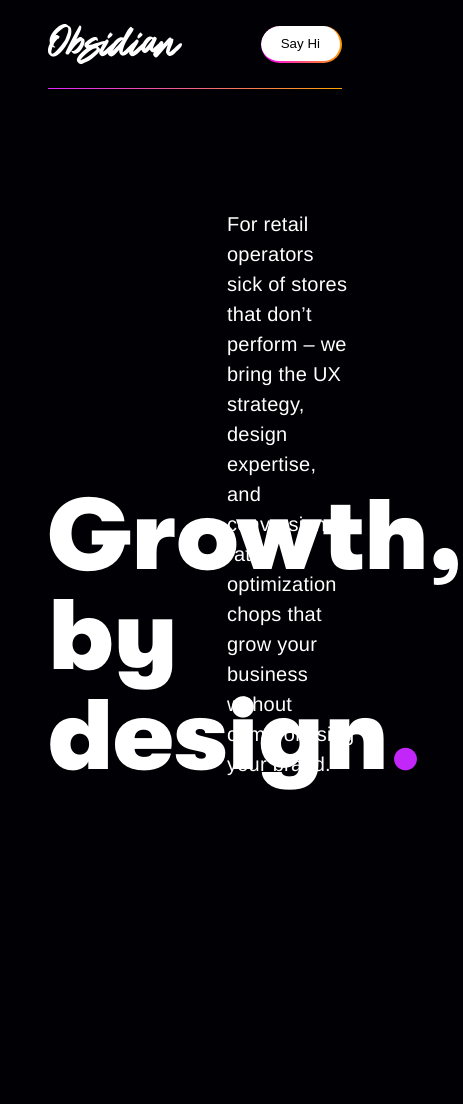
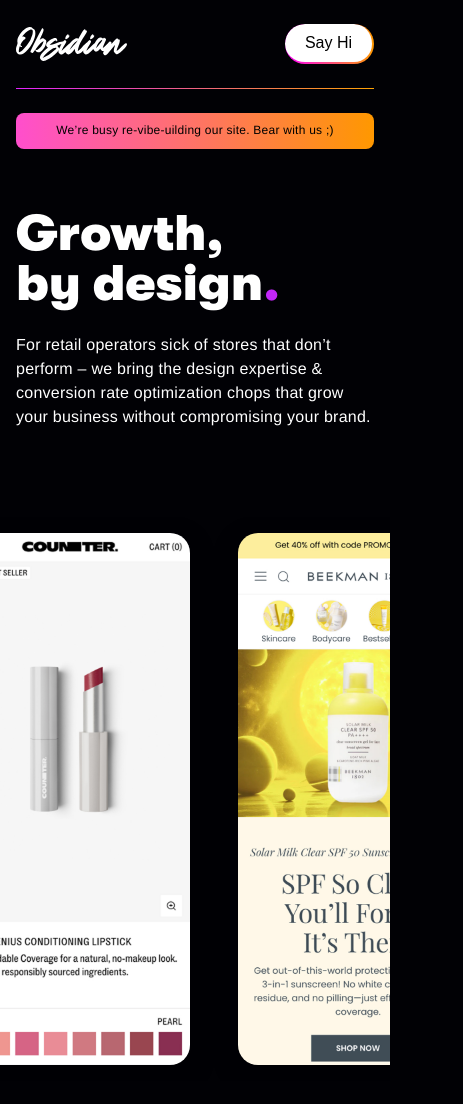
Before and after one commit to itomblack/obsidian-site, a React (Create React App) app: page / in a window 390 px wide. Shown: the top 1104 px of the page, 463 px wide, since content can reach past the window. After the commit the page ends 1081 px from the top, so only its background shows below. Built offline with nearby package versions, Linux system fonts and the light colour scheme; a web font is replaced by a local one.

Commit message:
description here

```diff
--- /dev/null
+++ b/src/components/AnnouncementBanner.css
@@ -0,0 +1,21 @@
+.announcement-banner {
+  background: linear-gradient(90deg, #ff4ecd, #ff9800); /* pink to orange gradient */
+  color: black;
+  text-align: center;
+  padding: 10px 20px;
+  font-weight: 400;
+  border-radius: 8px;
+  margin: 24px 0 16px 0;
+}
+
+.announcement-banner p {
+  margin: 0;
+  font-family: inherit;
+  width: 100%;
+}
+
+@media (max-width: 720px) {
+  .announcement-banner p {
+    font-size: 12px;
+  }
+}
--- /dev/null
+++ b/src/components/AnnouncementBanner.jsx
@@ -0,0 +1,12 @@
+import React from "react";
+import "./AnnouncementBanner.css";
+
+export default function AnnouncementBanner() {
+  return (
+    <div className="section-inset">
+      <div className="announcement-banner">
+        <p>We’re busy re-vibe-uilding our site. Bear with us ;)</p>
+      </div>
+    </div>
+  );
+}
--- a/src/components/Button.jsx
+++ b/src/components/Button.jsx
@@ -1,8 +1,25 @@
 import React from 'react';
 import './Button.css';
 
-export default function Button({ label, onClick }) {
+export default function Button({ label, onClick, href, target }) {
+  // If an href is provided, render as a link
+  if (href) {
+    return (
+      <a
+        href={href}
+        target={target} // optional for external links
+        rel={target === '_blank' ? 'noopener noreferrer' : undefined}
+        className="button"
+      >
+        {label}
+      </a>
+    );
+  }
+
+  // Otherwise, render as a standard button
   return (
-    <button className="button" onClick={onClick}>{label}</button>
+    <button className="button" onClick={onClick}>
+      {label}
+    </button>
   );
 }
--- a/src/components/HeroCarousel.css
+++ b/src/components/HeroCarousel.css
@@ -1,36 +1,40 @@
 :root {
-  --item-width: 18vw;           /* nice round sizing; ~6 visible on desktop */
+  --item-width: 18vw;           /* ~6 visible on desktop */
   --item-aspect-w: 230;
   --item-aspect-h: 510;
-  --gap: 48px;                  /* even spacing */
+  --gap: 48px;                  /* desktop gap */
+  --carousel-speed: 3s;         /* fallback; JS will override per-prop */
 }
 
 .carousel {
   width: 100%;
   overflow: hidden;
+  position: relative;
   user-select: none;
   -webkit-user-select: none;
-  position: relative;
 }
 
-/* Track no longer uses CSS animations; rAF drives transform */
+/* Two-group marquee. CSS animation drives translate; JS sets --half to exact px. */
 .carousel__track {
   display: flex;
   flex-wrap: nowrap;
+  gap: var(--gap);
+  padding-inline: var(--gap); /* even spacing at edges */
   will-change: transform;
   transform: translate3d(0,0,0);
-  padding-inline: var(--gap); /* space at the edges */
+  animation: marquee var(--carousel-speed) linear infinite;
 }
 
-/* Each group maintains its natural width and holds the spacing */
+/* Each group keeps its natural width and holds spacing between items */
 .carousel__group {
   display: flex;
   gap: var(--gap);
   flex: 0 0 auto; /* don't shrink */
 }
 
+/* Extra spacing between the duplicated groups (the seam) */
 .carousel__group + .carousel__group {
-  margin-left: var(--gap); /* space between duplicated groups */
+  margin-left: var(--gap);
 }
 
 .carousel__item {
@@ -49,6 +53,93 @@
   display: block;
 }
 
+@keyframes marquee {
+  from { transform: translate3d(0,0,0); }
+  to   { transform: translate3d(calc(-1 * var(--half, 50%)),0,0); }
+}
+
 @media (max-width: 720px) {
   :root { --item-width: 44vw; }
 }
+:root {
+  --gap: 48px;         /* desktop spacing */
+  --item: 240px;       /* fixed px width = zero rounding drift */
+  --ar-w: 230;
+  --ar-h: 510;
+  --speed: 30s;        /* one full pass for a single group */
+}
+
+.scroller {
+  width: 100%;
+  overflow: hidden;
+  position: relative;
+  user-select: none;
+  -webkit-user-select: none;
+  padding-inline: var(--gap); /* even edge padding on the stationary wrapper */
+  /* optional: soft edge fade */
+  /* -webkit-mask-image: linear-gradient(
+    to right,
+    transparent 0,
+    black 40px,
+    black calc(100% - 40px),
+    transparent 100%
+  );
+  mask-image: linear-gradient(
+    to right,
+    transparent 0,
+    black 40px,
+    black calc(100% - 40px),
+    transparent 100%
+  ); */
+}
+
+/* Belt = two identical groups side-by-side */
+.scroller__belt {
+  display: flex;
+  width: max-content;
+  will-change: transform;
+  animation: scroll var(--speed) linear infinite;
+}
+
+.scroller:hover .scroller__belt { animation-play-state: paused; }
+
+.scroller__group {
+  display: flex;
+  gap: var(--gap);
+  flex: 0 0 auto; /* keep natural width */
+}
+
+/* IMPORTANT: no extra margin/padding between groups; halves must be identical */
+
+.scroller__item {
+  list-style: none;
+  flex: 0 0 var(--item);
+  aspect-ratio: var(--ar-w) / var(--ar-h);
+  border-radius: 20px;
+  overflow: hidden;
+  background: #0b0b10;
+  box-shadow: 0 8px 24px rgba(0,0,0,.35);
+}
+
+.scroller__item img {
+  width: 100%;
+  height: 100%;
+  display: block;
+  object-fit: cover;
+}
+
+@keyframes scroll {
+  from { transform: translate3d(0, 0, 0); }
+  to   { transform: translate3d(-50%, 0, 0); }
+}
+
+@media (prefers-reduced-motion: reduce) {
+  .scroller__belt { animation: none; transform: none; }
+}
+
+@media (max-width: 720px) {
+  :root {
+    --item: 44vw;  /* can switch to vw on small screens */
+    --gap: 20px;
+  }
+}
--- a/src/components/HeroCarousel.jsx
+++ b/src/components/HeroCarousel.jsx
@@ -1,137 +1,67 @@
 // src/components/HeroCarousel.jsx
-import React, { useMemo, useRef, useLayoutEffect, useEffect, useState } from 'react';
-import './HeroCarousel.css';
+import React, { useMemo } from "react";
+import "./HeroCarousel.css";
 
-/**
- * Props (all optional):
- *  - speed: seconds for one full loop (default 50s)
- *  - itemWidth: CSS length (default '18vw')
- *  - aspect: [w, h] for aspect-ratio (default [230, 510])
- */
 export default function HeroCarousel({
-  speed = 30,
-  itemWidth = '18vw',
-  aspect = [230, 510],
+  speed = "30s",        // CSS animation duration
+  item = "240px",       // fixed px = zero jumps
+  gap = "48px",
+  aspect = [230, 510],  // w/h for aspect-ratio
 }) {
-  // Load images from folder: support both Vite and Webpack/CRA
+  // Load images from folder
   const imgs = useMemo(() => {
     try {
-      if (typeof import.meta !== 'undefined' && typeof import.meta.glob === 'function') {
-        const modules = import.meta.glob('../assets/img-hero-carousel/*.{png,jpg,jpeg,webp,gif,svg}', { eager: true });
-        return Object.keys(modules).sort().map((k) => modules[k]?.default ?? modules[k]);
+      if (typeof import.meta !== "undefined" && typeof import.meta.glob === "function") {
+        const modules = import.meta.glob(
+          "../assets/img-hero-carousel/*.{png,jpg,jpeg,webp,gif,svg}",
+          { eager: true }
+        );
+        return Object.keys(modules)
+          .sort()
+          .map((k) => modules[k]?.default ?? modules[k]);
       }
     } catch (_) {}
     try {
-      const ctx = require.context('../assets/img-hero-carousel', false, /\.(png|jpe?g|webp|gif|svg)$/i);
+      const ctx = require.context(
+        "../assets/img-hero-carousel",
+        false,
+        /\.(png|jpe?g|webp|gif|svg)$/i
+      );
       return ctx.keys().sort().map((k) => ctx(k)?.default ?? ctx(k));
     } catch (e) {
-      console.warn('[HeroCarousel] No images found in src/assets/img-hero-carousel', e);
+      console.warn("[HeroCarousel] No images found", e);
       return [];
     }
   }, []);
 
-  const trackRef = useRef(null);
-  const groupRef = useRef(null);
+  // Duplicate once for seamless belt
+  const dup = [...imgs];
 
-  // measured width of one group, and animation state
-  const halfRef = useRef(0);
-  const xRef = useRef(0);
-  const lastRef = useRef(0);
-  const rafRef = useRef(0);
-  const pausedRef = useRef(false);
-
-  // Measure group width -> set halfRef
-  useLayoutEffect(() => {
-    const setHalf = () => {
-      if (!groupRef.current) return;
-      const half = groupRef.current.offsetWidth;
-      halfRef.current = half;
-    };
-    setHalf();
-    const ro = new ResizeObserver(setHalf);
-    if (groupRef.current) ro.observe(groupRef.current);
-    window.addEventListener('resize', setHalf);
-    return () => {
-      window.removeEventListener('resize', setHalf);
-      ro.disconnect();
-    };
-  }, []);
-
-  // rAF animation (seamless, no keyframe reset)
-  useEffect(() => {
-    if (!trackRef.current) return;
-    let running = true;
-
-    const step = (ts) => {
-      if (!running) return;
-      if (!pausedRef.current) {
-        const half = halfRef.current || 1;
-        const pxPerSec = half / Math.max(speed, 0.001); // pixels per second
-        const last = lastRef.current || ts;
-        const dt = Math.min(0.05, (ts - last) / 1000);  // clamp to avoid jumps if tab was inactive
-        lastRef.current = ts;
-
-        // advance by velocity
-        xRef.current += pxPerSec * dt;
-
-        // wrap seamlessly (handle overshoot in one frame)
-        if (xRef.current >= half) {
-          xRef.current = xRef.current % half;
-        }
-
-        // apply transform
-        trackRef.current.style.transform = `translate3d(${-xRef.current}px, 0, 0)`;
-      } else {
-        // update lastRef so dt is correct after pause
-        lastRef.current = ts;
-      }
-
-      rafRef.current = requestAnimationFrame(step);
-    };
-
-    // init
-    xRef.current = 0;
-    lastRef.current = 0;
-    rafRef.current = requestAnimationFrame(step);
-
-    return () => {
-      running = false;
-      if (rafRef.current) cancelAnimationFrame(rafRef.current);
-    };
-  }, [speed]); // re-run if speed changes
-
-  // Provide sizing vars to items
-  const itemStyle = {
-    ['--item-width']: itemWidth,
-    ['--item-aspect-w']: aspect[0],
-    ['--item-aspect-h']: aspect[1],
-  };
-
-  const handleMouseEnter = () => {
-    pausedRef.current = true;
-  };
-
-  const handleMouseLeave = () => {
-    pausedRef.current = false;
+  const style = {
+    "--speed": speed,
+    "--gap": gap,
+    "--item": item,
+    "--ar-w": aspect[0],
+    "--ar-h": aspect[1],
   };
 
   return (
-    <section className="carousel full-bleed" aria-label="Work previews" onMouseEnter={handleMouseEnter} onMouseLeave={handleMouseLeave}>
-      <div className="carousel__track" ref={trackRef}>
-        <div className="carousel__group" ref={groupRef}>
+    <section className="scroller" style={style} aria-label="Work carousel">
+      <div className="scroller__belt">
+        <ul className="scroller__group">
           {imgs.map((src, i) => (
-            <div className="carousel__item" key={`g1-${i}`} style={itemStyle}>
+            <li className="scroller__item" key={`g1-${i}`}>
               <img src={src} alt={`Work ${i + 1}`} loading="lazy" />
-            </div>
+            </li>
           ))}
-        </div>
-        <div className="carousel__group">
-          {imgs.map((src, i) => (
-            <div className="carousel__item" key={`g2-${i}`} style={itemStyle}>
-              <img src={src} alt={`Work ${i + 1}`} loading="lazy" />
-            </div>
+        </ul>
+        <ul className="scroller__group scroller__group--clone" aria-hidden="true">
+          {dup.map((src, i) => (
+            <li className="scroller__item" key={`g2-${i}`}>
+              <img src={src} alt="" loading="lazy" />
+            </li>
           ))}
-        </div>
+        </ul>
       </div>
     </section>
   );
--- a/src/components/HeroSection.css
+++ b/src/components/HeroSection.css
@@ -1,8 +1,4 @@
-/* .hero {
-  padding: 0 48px;
-  color: white;
-  font-family: sans-serif;
-} */
+
 
 .hero-section {
   display: flex;
@@ -12,10 +8,7 @@
   margin: 96px 0 156px 0;
 }
 
-/* .hero-text {
-  max-width: 900px;
-  margin-top: 40px;
-} */
+
 
 .hero-section h1 {
   flex: 1;
@@ -28,8 +21,8 @@
   color: var(--color-darkpink);
 }
 
-.hero-section p {
-  font-size: 20px !important;
+.hero-subtitle {
+  font-size: 20px;
   font-weight: 300;
   margin-top: 24px;
   max-width: 700px;
@@ -39,16 +32,32 @@
 }
 
 /* SCREEN SIZES */
-@media (max-width: 720px) {
-  .hero {
-    padding: 0 20px;
+@media (max-width: 1200px) {
+
+  .hero-section h1 {
+    font-size: 60px;
   }
 
-  .hero h1 {
-    font-size: 48px;
-  }
-
-  .hero p {
+  .hero-subtitle {
     font-size: 16px;
   }
 }
+
+@media (max-width: 720px) {
+  .hero-section {
+    flex-direction: column; /* stack vertically */
+    align-items: flex-start; /* align text to the left */
+    gap: 0px; /* adjust spacing between h1 and p */
+    margin: 48px 0 72px 0;
+  }
+  .hero-section h1 {
+    font-size: 50px;
+    max-width: 100%;
+    margin-bottom: 0;
+  }
+
+  .hero-subtitle {
+    font-size: 16px;
+    max-width: 100%;
+  }
+}
--- a/src/components/HeroSection.jsx
+++ b/src/components/HeroSection.jsx
@@ -6,8 +6,8 @@ export default function HeroSection() {
     <div className="section-inset">
       <div className="hero-section">
         <h1>Growth,<br />by design<span className="dot">.</span></h1>
-        <p>
-          For retail operators sick of stores that don’t perform – we bring the UX strategy, design expertise, and conversion rate optimization chops that grow your business without compromising your brand.
+        <p class="hero-subtitle">
+          For retail operators sick of stores that don’t perform – we bring the design expertise & conversion rate optimization chops that grow your business without compromising your brand.
         </p>
       </div>
     </div>
--- a/src/components/NavBar.css
+++ b/src/components/NavBar.css
@@ -9,11 +9,6 @@
   border-image: linear-gradient(270deg, #FFA303 0%, #E223FF 100%) 1;
 }
 
-.logo {
-  font-family: 'Brush Script MT', cursive;
-  font-size: 32px;
-  color: white;
-}
 
 .nav-right-side {
 
@@ -23,4 +18,7 @@
   .nav {
     padding: 16px 20px;
   }
+  .logo {
+    width: 111px;
+  }
 }
--- a/src/components/NavBar.jsx
+++ b/src/components/NavBar.jsx
@@ -8,7 +8,7 @@ export default function NavBar() {
     <div className="section-inset">
       <div className="nav-bar">
         <img src={logo} alt="Obsidian logo" className="logo" />
-        <Button label="Say Hi" />
+        <Button label="Say Hi" href="https://www.linkedin.com/in/itomblack/" target="_blank" />
       </div>
     </div>
   );
--- a/src/index.css
+++ b/src/index.css
@@ -1,6 +1,6 @@
 :root {
-  --site-margin-desktop: 48px;
-  --site-margin-mobile: 20px;
+  --site-marg-desk: 48px;
+  --site-marg-mob: 16px;
   --color-black: #010105;
   --color-purple: #2F1B65;
   --color-blue: #5123FF;
@@ -138,10 +138,18 @@ html {
 .section-inset {
    width: 100%;
    max-width: 1440px;
-   padding-left: 48px;
-   padding-right: 48px;
+   padding-left: var(--site-marg-desk);
+   padding-right: var(--site-marg-desk);
    margin: auto;
 }
+
+@media (max-width: 800px) {
+  .section-inset {
+    padding-left: var(--site-marg-mob);
+    padding-right: var(--site-marg-mob);
+  }
+ }
+
 
 .section-fullbleed {
   width: 100%;
--- a/src/pages/Home.jsx
+++ b/src/pages/Home.jsx
@@ -2,12 +2,14 @@ import React from 'react';
 import NavBar from '../components/NavBar';
 import HeroSection from '../components/HeroSection';
 import HeroCarousel from '../components/HeroCarousel';
+import AnnouncementBanner from '../components/AnnouncementBanner';
 // import FullBleedImage from '../components/FullBleedImage';
 
 export default function Home() {
   return (
     <>
       <NavBar />
+      <AnnouncementBanner />
       <HeroSection />
       <HeroCarousel/>
       {/* <FullBleedImage /> */}
```
